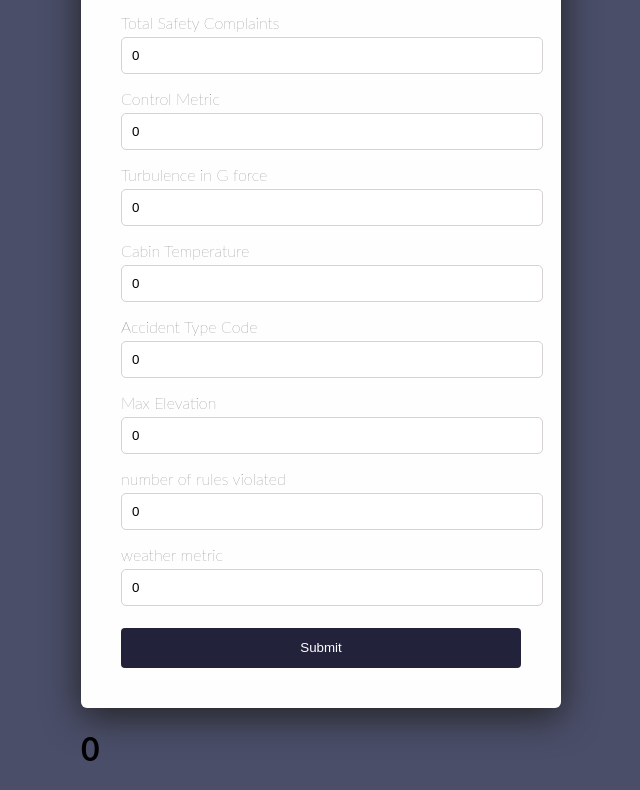
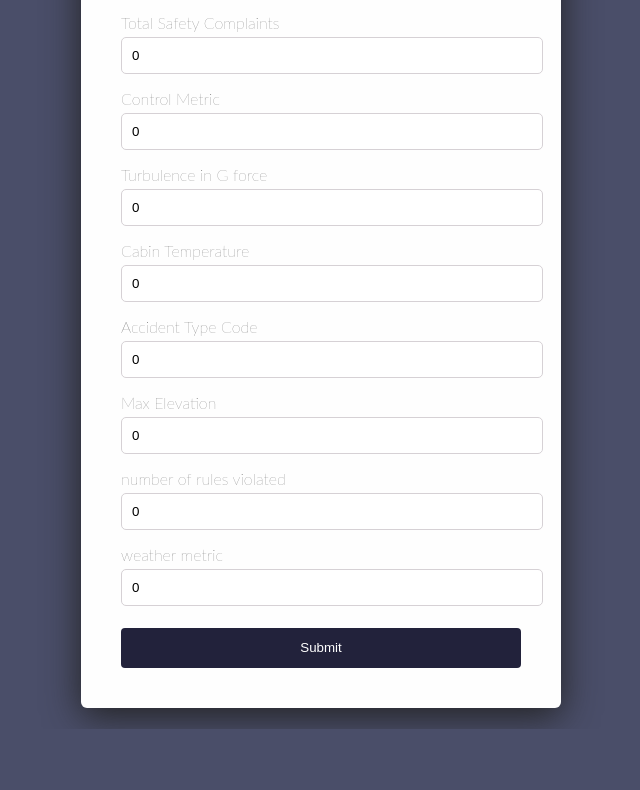
Before and after one commit to Daim-Nickel-Penny/Airplane_Accident_Severity, a React (Create React App) app: page / in a window 1280 px wide. Shown: the part 311-1101 px from the top of the page, without its empty margins (319-959 px from the left). After the commit the page ends 1040 px from the top, so only its background shows below. Built offline with nearby package versions, Linux system fonts and the light colour scheme; the HTML template or start-up script is replaced by a standard one.

Commit message:
Check This Out

```diff
--- a/src/Component/FormComp.js
+++ b/src/Component/FormComp.js
@@ -2,6 +2,7 @@ import React ,{Component} from 'react';
 import axios from "axios";
 
 let w;
+  let res;
 
 
 class FormComp extends Component {
@@ -20,9 +21,10 @@ class FormComp extends Component {
         me:'0' ,
         rules:'0' ,
         wmetric:'0',
-        outpus:'0',
+        outpus:'',
 
       };
+      this.handleSubmit = this.handleSubmit.bind(this)
     }
 
 
@@ -86,7 +88,7 @@ class FormComp extends Component {
         ,this.state.tforce,this.state.ct,this.state.acode,this.state.me,this.state.rules,this.state.wmetric)
       alert(`Your Response has been recorded`);
 
-     const res =await axios.post('https://accidentapi.herokuapp.com/predict', {
+      res =await axios.post('https://accidentapi.herokuapp.com/predict', {
                 ss:this.state.ss ,
                   dsi:this.state.dsi,
                   tsc:this.state.tsc ,
@@ -102,13 +104,21 @@ class FormComp extends Component {
 
      console.log(res.data.output)
 
+
+
         };
 
 
 
 
 
+
+
+
+
+
     render() {
+
 
       return (
         <div>
@@ -267,7 +277,7 @@ class FormComp extends Component {
             Submit
           </button>
         </form>
-      <h1>{this.state.outpus}</h1>
+      <h1>{ }</h1>
         </div>
       );
     }
```
